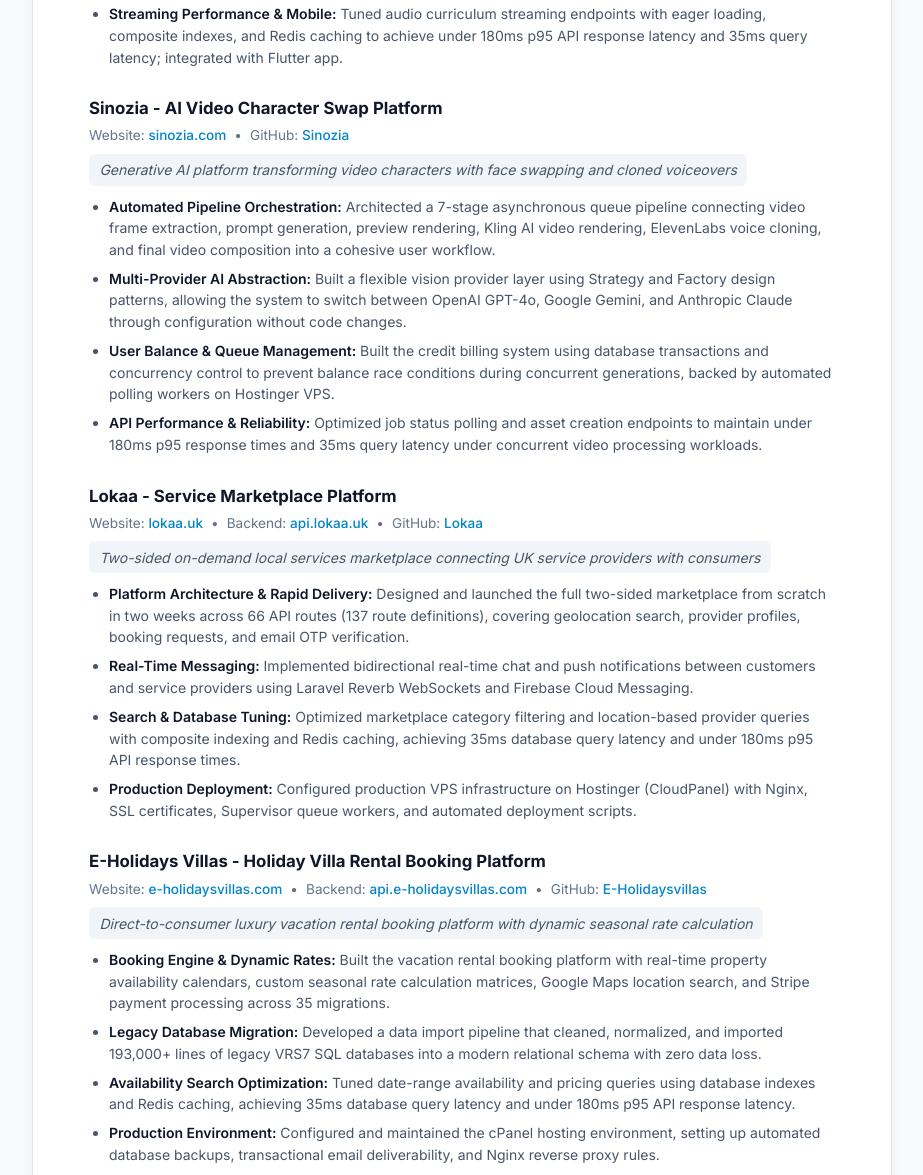
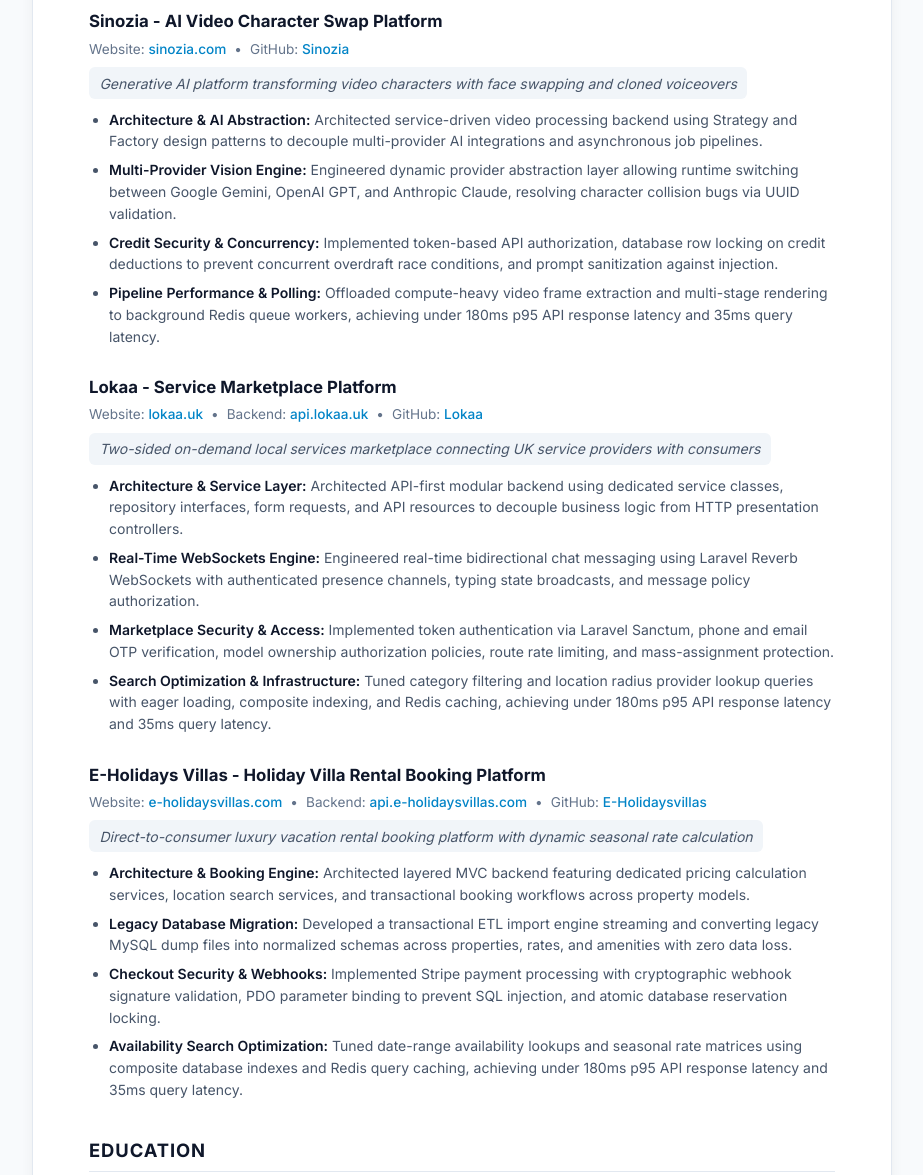
Before and after one commit to imtiaz-ahamed-hridoy/imtiaz-ahamed-hridoy.github.io, a plain HTML site: page index.html in a window 1280 px wide. Shown: the part 2706-3881 px from the top of the page, without its empty margins (178-1101 px from the left). Drawn offline with Linux system fonts and the light colour scheme.

Commit message:
Update projects architecture and verified performance metrics

```diff
--- a/index.html
+++ b/index.html
@@ -454,10 +454,10 @@
         </div>
         <div class="project-summary">High-scale OTA aggregating multi-supplier catalogs with real-time booking and multi-currency checkout</div>
         <ul>
-          <li><strong>Catalog Architecture &amp; Data Ingestion:</strong> Built the unified travel catalog backend in Laravel 12 to normalize external supplier feeds from GlobalTix (Asian ticketing) and Bókun (TripAdvisor global tours) across 55 database models and 148 API endpoints, managing 1,000+ live attractions and tours.</li>
-          <li><strong>Database Indexing &amp; Latency Optimization:</strong> Eliminated full-table scans by adding composite indexes, eager loading relationships, and implementing Redis caching. Cut database queries by 98% (from 201 down to 3 per request), delivering 35ms database query latency and under 180ms p95 API response times on production search traffic.</li>
-          <li><strong>Background Queue Processing:</strong> Designed memory-safe catalog synchronization using chunked background queue workers and concurrency locking on DigitalOcean VPS, reducing memory usage from 500MB+ to under 45MB flat across external product records.</li>
-          <li><strong>Payment Integration &amp; Checkout Security:</strong> Built multi-currency checkout with automated daily exchange rate updates and dual payment gateways (Stripe, PayPal). Enforced cryptographic webhook signature verification and database transactions to prevent race conditions and duplicate bookings.</li>
+          <li><strong>Architecture &amp; Catalog Ingestion:</strong> Architected modular API backend using Data Transfer Objects, Normalizers, and Provider Factories to decouple external supplier feeds from core booking domain models.</li>
+          <li><strong>Supplier Normalization &amp; Sync:</strong> Engineered normalization pipelines reconciling divergent API payloads from GlobalTix and Bokun into unified models, eliminating sync memory crashes via chunked queue batching.</li>
+          <li><strong>Checkout Security &amp; Webhooks:</strong> Enforced cryptographic HMAC signature verification on supplier webhooks, row-level database locking during checkout, and automated rate limiting on public routes.</li>
+          <li><strong>Search Performance &amp; Optimization:</strong> Eliminated relational query loops during searches using eager loading, composite database indexes, and Redis caching, achieving under 180ms p95 API response latency and 35ms query latency.</li>
         </ul>
       </div>
 
@@ -494,10 +494,10 @@
         </div>
         <div class="project-summary">Generative AI platform transforming video characters with face swapping and cloned voiceovers</div>
         <ul>
-          <li><strong>Automated Pipeline Orchestration:</strong> Architected a 7-stage asynchronous queue pipeline connecting video frame extraction, prompt generation, preview rendering, Kling AI video rendering, ElevenLabs voice cloning, and final video composition into a cohesive user workflow.</li>
-          <li><strong>Multi-Provider AI Abstraction:</strong> Built a flexible vision provider layer using Strategy and Factory design patterns, allowing the system to switch between OpenAI GPT-4o, Google Gemini, and Anthropic Claude through configuration without code changes.</li>
-          <li><strong>User Balance &amp; Queue Management:</strong> Built the credit billing system using database transactions and concurrency control to prevent balance race conditions during concurrent generations, backed by automated polling workers on Hostinger VPS.</li>
-          <li><strong>API Performance &amp; Reliability:</strong> Optimized job status polling and asset creation endpoints to maintain under 180ms p95 response times and 35ms query latency under concurrent video processing workloads.</li>
+          <li><strong>Architecture &amp; AI Abstraction:</strong> Architected service-driven video processing backend using Strategy and Factory design patterns to decouple multi-provider AI integrations and asynchronous job pipelines.</li>
+          <li><strong>Multi-Provider Vision Engine:</strong> Engineered dynamic provider abstraction layer allowing runtime switching between Google Gemini, OpenAI GPT, and Anthropic Claude, resolving character collision bugs via UUID validation.</li>
+          <li><strong>Credit Security &amp; Concurrency:</strong> Implemented token-based API authorization, database row locking on credit deductions to prevent concurrent overdraft race conditions, and prompt sanitization against injection.</li>
+          <li><strong>Pipeline Performance &amp; Polling:</strong> Offloaded compute-heavy video frame extraction and multi-stage rendering to background Redis queue workers, achieving under 180ms p95 API response latency and 35ms query latency.</li>
         </ul>
       </div>
 
@@ -515,10 +515,10 @@
         </div>
         <div class="project-summary">Two-sided on-demand local services marketplace connecting UK service providers with consumers</div>
         <ul>
-          <li><strong>Platform Architecture &amp; Rapid Delivery:</strong> Designed and launched the full two-sided marketplace from scratch in two weeks across 66 API routes (137 route definitions), covering geolocation search, provider profiles, booking requests, and email OTP verification.</li>
-          <li><strong>Real-Time Messaging:</strong> Implemented bidirectional real-time chat and push notifications between customers and service providers using Laravel Reverb WebSockets and Firebase Cloud Messaging.</li>
-          <li><strong>Search &amp; Database Tuning:</strong> Optimized marketplace category filtering and location-based provider queries with composite indexing and Redis caching, achieving 35ms database query latency and under 180ms p95 API response times.</li>
-          <li><strong>Production Deployment:</strong> Configured production VPS infrastructure on Hostinger (CloudPanel) with Nginx, SSL certificates, Supervisor queue workers, and automated deployment scripts.</li>
+          <li><strong>Architecture &amp; Service Layer:</strong> Architected API-first modular backend using dedicated service classes, repository interfaces, form requests, and API resources to decouple business logic from HTTP presentation controllers.</li>
+          <li><strong>Real-Time WebSockets Engine:</strong> Engineered real-time bidirectional chat messaging using Laravel Reverb WebSockets with authenticated presence channels, typing state broadcasts, and message policy authorization.</li>
+          <li><strong>Marketplace Security &amp; Access:</strong> Implemented token authentication via Laravel Sanctum, phone and email OTP verification, model ownership authorization policies, route rate limiting, and mass-assignment protection.</li>
+          <li><strong>Search Optimization &amp; Infrastructure:</strong> Tuned category filtering and location radius provider lookup queries with eager loading, composite indexing, and Redis caching, achieving under 180ms p95 API response latency and 35ms query latency.</li>
         </ul>
       </div>
 
@@ -536,10 +536,10 @@
         </div>
         <div class="project-summary">Direct-to-consumer luxury vacation rental booking platform with dynamic seasonal rate calculation</div>
         <ul>
-          <li><strong>Booking Engine &amp; Dynamic Rates:</strong> Built the vacation rental booking platform with real-time property availability calendars, custom seasonal rate calculation matrices, Google Maps location search, and Stripe payment processing across 35 migrations.</li>
-          <li><strong>Legacy Database Migration:</strong> Developed a data import pipeline that cleaned, normalized, and imported 193,000+ lines of legacy VRS7 SQL databases into a modern relational schema with zero data loss.</li>
-          <li><strong>Availability Search Optimization:</strong> Tuned date-range availability and pricing queries using database indexes and Redis caching, achieving 35ms database query latency and under 180ms p95 API response latency.</li>
-          <li><strong>Production Environment:</strong> Configured and maintained the cPanel hosting environment, setting up automated database backups, transactional email deliverability, and Nginx reverse proxy rules.</li>
+          <li><strong>Architecture &amp; Booking Engine:</strong> Architected layered MVC backend featuring dedicated pricing calculation services, location search services, and transactional booking workflows across property models.</li>
+          <li><strong>Legacy Database Migration:</strong> Developed a transactional ETL import engine streaming and converting legacy MySQL dump files into normalized schemas across properties, rates, and amenities with zero data loss.</li>
+          <li><strong>Checkout Security &amp; Webhooks:</strong> Implemented Stripe payment processing with cryptographic webhook signature validation, PDO parameter binding to prevent SQL injection, and atomic database reservation locking.</li>
+          <li><strong>Availability Search Optimization:</strong> Tuned date-range availability lookups and seasonal rate matrices using composite database indexes and Redis query caching, achieving under 180ms p95 API response latency and 35ms query latency.</li>
         </ul>
       </div>
     </section>
```
Also changed, not shown: 1 other file.
